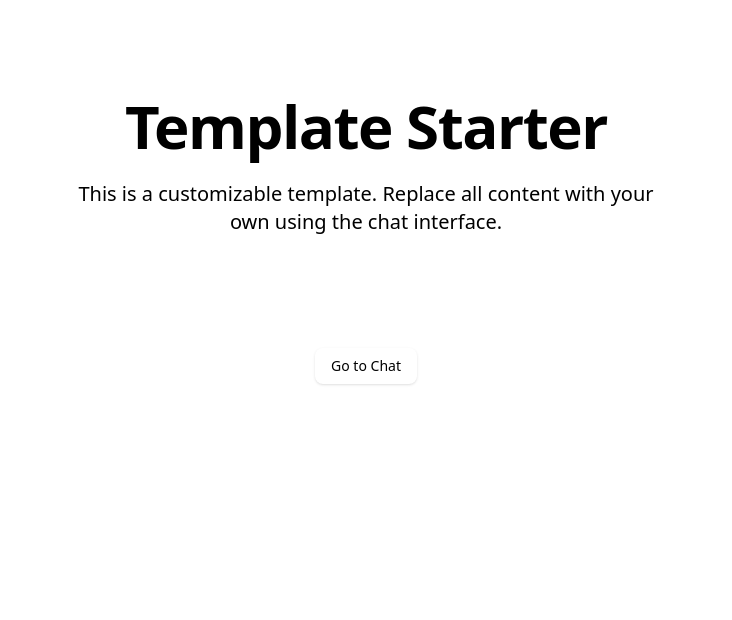
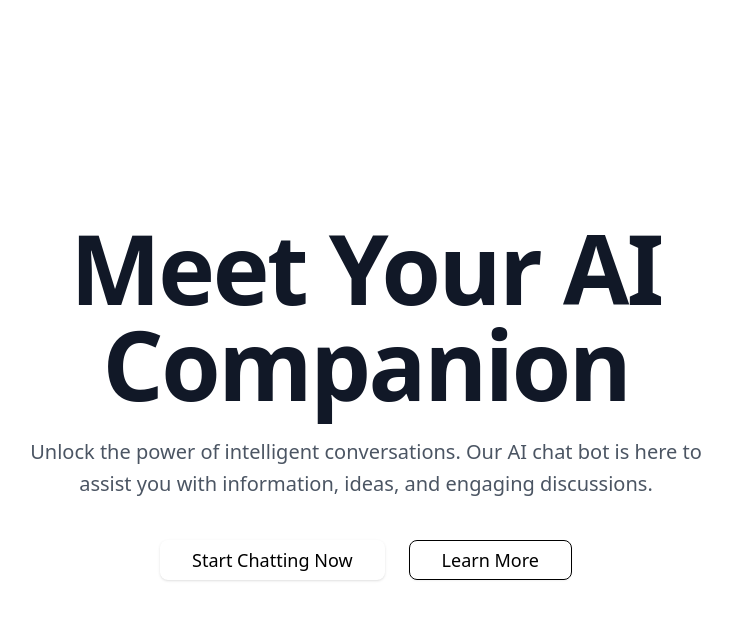
Before and after one commit to magnolia-AI/chatbot-c9ncm, a Next.js app: page / in a window 1280 px wide. Shown: the top 620 px of the page, without its empty margins (274-1006 px from the left). Built offline with nearby package versions, Linux system fonts and the light colour scheme.

Commit message:
feat(homepage): Transform into chat bot landing page

```diff
--- a/app/page.tsx
+++ b/app/page.tsx
@@ -2,33 +2,28 @@
 import { Button } from '@/components/ui/button'
 import { Card, CardContent } from '@/components/ui/card'
 import { useToast } from "@/hooks/use-toast"
+import Link from 'next/link'
 
-{/*
-  TEMPLATE PAGE: Home
-  This is a template home page.
-  Replace all content with content that suits the users request.
-*/}
 export default function Home() {
   const { toast } = useToast()
   return (
-    <div className="min-h-full">
-
-      <section className="container mx-auto px-4 pt-24 pb-20">
-        <div className="max-w-[800px] mx-auto text-center">
-          <h1 className="text-5xl font-bold tracking-tight lg:text-6xl">
-            Template Starter
-          </h1>
-          <p className="mt-6 text-xl text-muted-foreground max-w-[600px] mx-auto">
-            This is a customizable template. Replace all content with your own using the chat interface.
-          </p>
+    <div className="min-h-full flex flex-col items-center justify-center py-12 px-4 sm:px-6 lg:px-8">
+      <div className="max-w-4xl text-center">
+        <h1 className="text-6xl font-extrabold tracking-tight text-gray-900 dark:text-gray-100 sm:text-7xl md:text-8xl">
+          Meet Your AI Companion
+        </h1>
+        <p className="mt-6 text-xl leading-8 text-gray-600 dark:text-gray-400 max-w-2xl mx-auto">
+          Unlock the power of intelligent conversations. Our AI chat bot is here to assist you with information, ideas, and engaging discussions.
+        </p>
+        <div className="mt-10 flex items-center justify-center gap-x-6">
+          <Button asChild size="lg" className="px-8 py-4 text-lg">
+            <Link href="/chat">Start Chatting Now</Link>
+          </Button>
+          <Button asChild variant="outline" size="lg" className="px-8 py-4 text-lg">
+            <Link href="/cool-page">Learn More</Link>
+          </Button>
         </div>
-      </section>
-
-          <div className="mt-8 flex justify-center">
-            <Button asChild>
-              <a href="/chat">Go to Chat</a>
-            </Button>
-          </div>
+      </div>
     </div>
   )
 }
```
